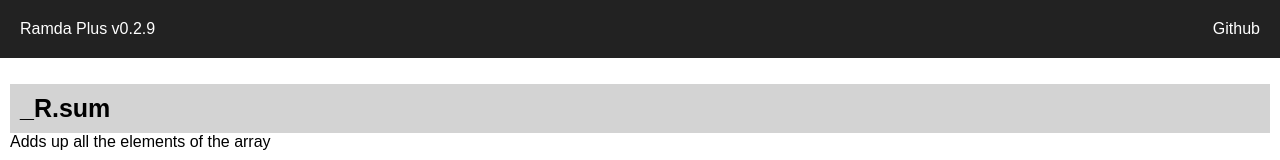
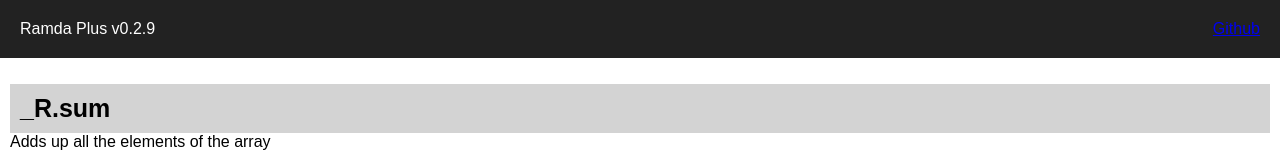
Before and after one commit to ramdaplus/ramdaplus.github.io, a React (Create React App) app: page / in a window 1280 px wide. Shown: the top 160 px of the page. Built offline with nearby package versions, Linux system fonts and the light colour scheme.

Commit message:
added github link

```diff
--- a/src/components/Header/Header.js
+++ b/src/components/Header/Header.js
@@ -5,7 +5,7 @@
     return (
       <header className="App-header">
         <label> Ramda Plus v0.2.9 </label>
-        <a className="App-right"> Github </a>
+        <a className="App-right" href="https://github.com/vikkyconer/ramdaplus"> Github </a>
       </header>
     );
   }
```
